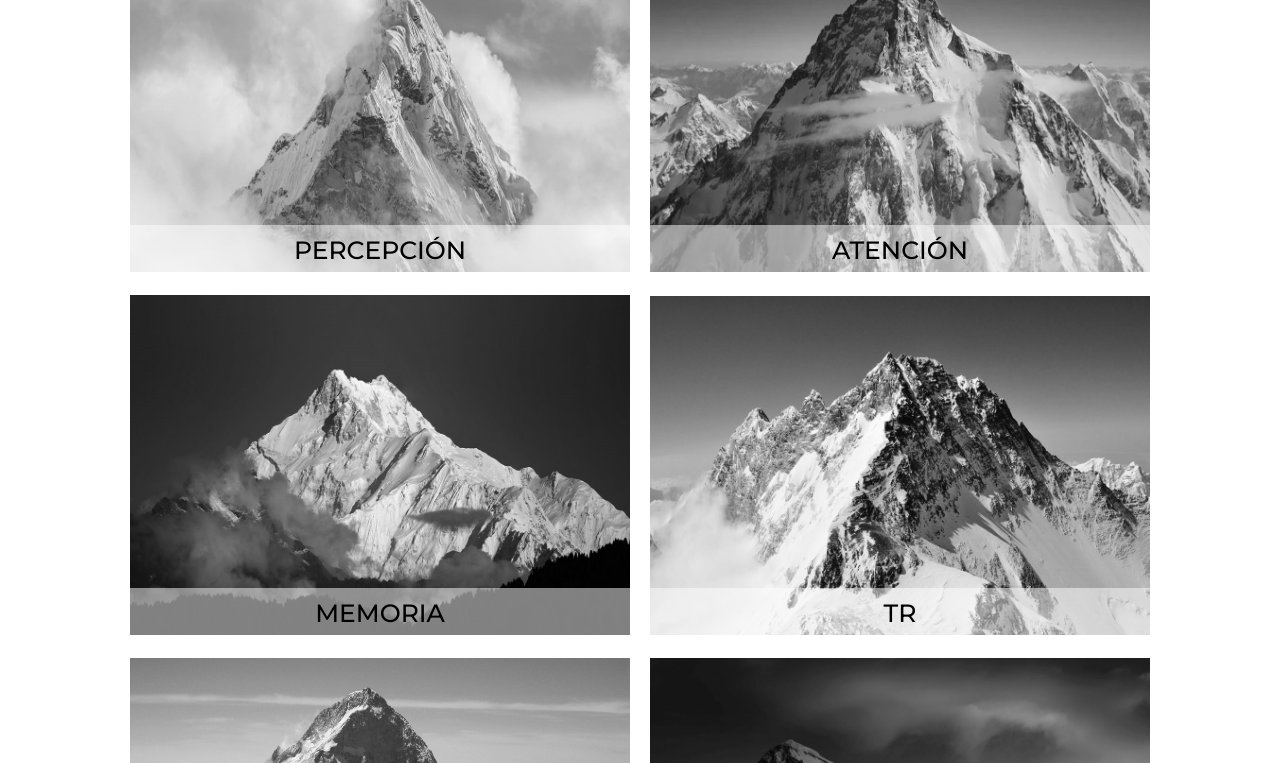
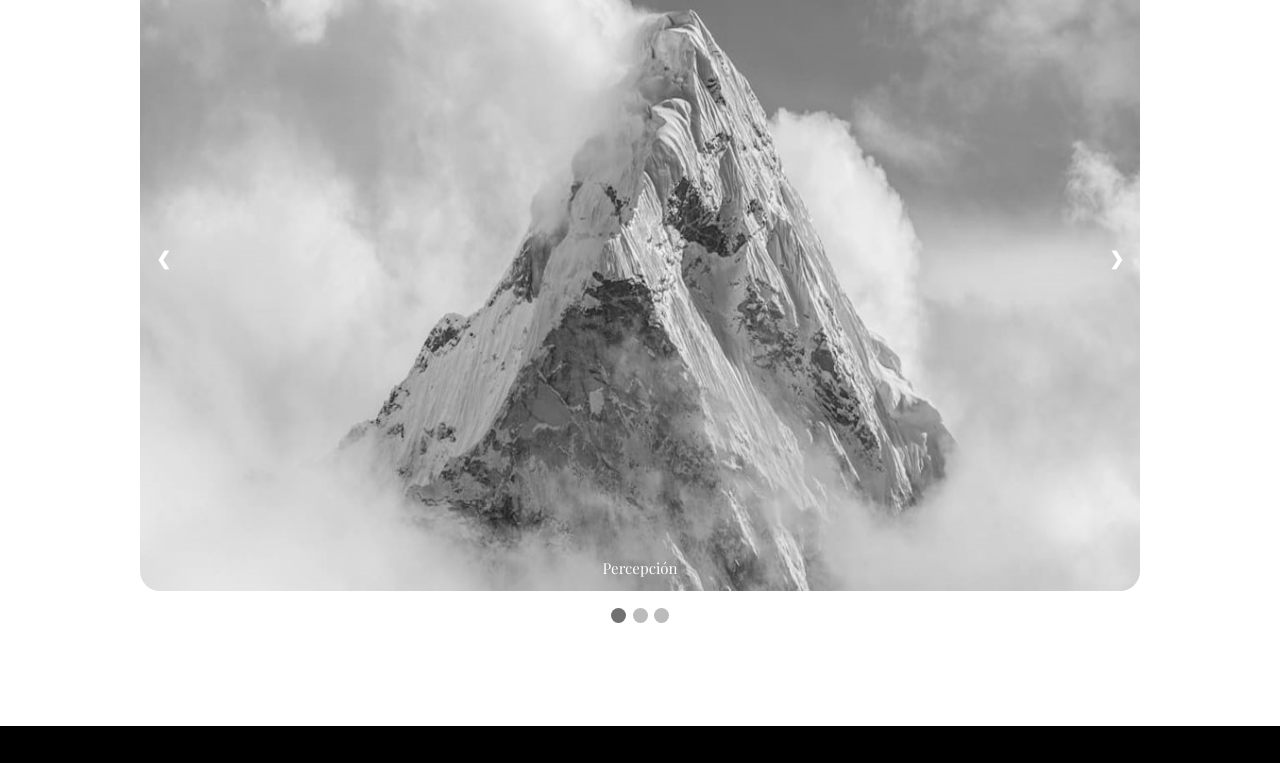
Before and after one commit to Bilal-LB/sherpmind, a plain HTML site: page index.html in a window 1280 px wide. Shown: the part 1647-2410 px from the top of the page. Drawn offline with nearby package versions, Linux system fonts and the light colour scheme; a web font is replaced by a local one.

Commit message:
Nuevo slider moderno y corrección de erratas

```diff
--- a/assets/css/global.css
+++ b/assets/css/global.css
@@ -240,8 +240,8 @@ nav a {
 
 
 
-/*SLIDER DE SECCIONES*/
 
+/*NUEVO SLIDER*/
 
 .secciones {
     width: 100%;
@@ -254,20 +254,6 @@ nav a {
     align-items: center;
     text-align: center;
 }
-
-/*slides*/
-
-
-.secciones-imagenes {
-    display: flex;
-    flex-wrap: wrap;
-    justify-content: center;
-    align-items: center;
-    gap:2rem;
-    margin: 10rem 0;
-    padding: 2rem 0;
-}
-
 
 .titulo-secciones {
     text-align: center;
@@ -291,80 +277,114 @@ nav a {
     line-height: 1.5;
     font-weight: 400;
     width: 50%;
+    padding-bottom: 10rem;
 }
 
-/* Contenedor de cada item */
-.seccion-item {
-    width: 500px;
-    text-align: center;
+* {box-sizing:border-box}
+
+    /* Slideshow container */
+.slideshow-container {
+    max-width: 100rem;
     position: relative;
-    overflow: hidden;
+    margin: auto;
 }
 
-/* Imagen */
-.seccion-item img.caratula {
-    width:100%;
-    height: auto;
+.slideshow-container img {
+  border-radius: 2rem; /* Ajusta el valor según el redondeo que desees */
+}
+
+    /* Hide the images by default */
+.mySlides {
+    display: none;
+}
+
+    /* Next & previous buttons */
+/* Estilos que comparten ambos botones */
+.prev, .next {
+    cursor: pointer;
+    position: absolute;
+    top: 50%;
+    width: auto;
+    margin-top: -2.2rem;
+    padding: 1.6rem;
+    color: white;
+    font-weight: bold;
+    font-size: 1.8rem;
+    transition: 0.6s ease;
+    user-select: none;
+}
+
+/* Regla específica para el botón izquierdo */
+.prev {
+  left: 0; /* Coloca el botón a la izquierda */
+  border-radius: 0 .3rem .3rem 0; /* Redondea las esquinas del lado derecho */
+}
+
+/* Regla específica para el botón derecho */
+.next {
+  right: 0; /* Coloca el botón a la derecha */
+  border-radius: .3rem 0 0 .3rem; /* Redondea las esquinas del lado izquierdo */
+}
+
+/* On hover, add a black background color with a little bit see-through */
+.prev:hover, .next:hover {
+background-color: rgba(0,0,0,0.8);
+}
+
+/* Caption text */
+.text {
+    color: var(--color-texto);
+    font-size: 1.5rem;
+    padding: .8rem 1.2rem;
+    position: absolute;
+    bottom: .8rem;
+    width: 100%;
+    text-align: center;
+}
+
+/* Number text (1/3 etc) */
+.numbertext {
+    color: var(--color-texto);
+    font-size: 1.2rem;
+    padding: .8rem 1.2rem;
+    position: absolute;
+    top: 0;
+}
+
+/* The dots/bullets/indicators */
+.dot {
+    cursor: pointer;
+    height: 1.5rem;
+    width: 1.5rem;
+    margin: 0 .2rem;
+    background-color: #bbb;
+    border-radius: 50%;
+    display: inline-block;
+    transition: background-color 0.6s ease;
+}
+
+.active, .dot:hover {
+    background-color: #717171;
+}
+
+/* Fading animation */
+.fade {
+    animation-name: fade;
+    animation-duration: 1.5s;
+}
+
+@keyframes fade {
+    from {opacity: .4}
+    to {opacity: 1}
 }
 
 
-/*Elementos del interior de la imagen*/
-
-
-.seccion-item h3 {
-    position: absolute; /* Posicionamiento absoluto sobre la imagen */
-    bottom: 0;
-    left: 50%;
-    transform: translateX(-50%); /* Centra el texto horizontalmente */
-    width: 100%;
-    color: black;
-    padding: 1rem 0;
-    margin: 0;
-    z-index: 2;
-    font-size: 2.5rem;
-    font-weight: 500;
-    text-transform: uppercase;
-    transition: bottom 0.3s ease; /* Transición suave para el efecto de subir */
-    font-family: "Montserrat", sans-serif;
-    background-color: rgba(255, 255, 255, 0.5);
-}
-
-
-.icono-enlace {
-    position: absolute;
-    top: 50%;
-    left: 50%;
-    transform: translate(-50%, -50%);
-    opacity: 0;
-    transition: opacity 0.3s ease;
-    z-index: 3;
-}
-
-.icono-enlace i {
-    font-size: 5rem;
-    color: black;
-    height: auto;
-    filter: invert(1); /* Si el icono es negro, lo hace blanco */
-}
-
-/* --- Efectos al pasar el cursor (hover) --- */
-.seccion-item:hover .caratula {
-    filter: brightness(0.5); /* Oscurece la imagen para que el icono y el título resalten */
-}
-
-.seccion-item:hover .icono-enlace {
-    opacity: 1;
-}
-
-.seccion-item:hover h3 {
-    color: var(--color-texto);
-    background-color: transparent;
-}
 
 
 /*FOOTER*/
 
 .contenedor-footer{
+    width: 100vw;
     height: 15rem;
     background: black;
     display: flex;
@@ -374,6 +394,7 @@ nav a {
     gap: 15rem;
     font-size: 1.5rem;
     padding: 0rem 4rem;
+    margin-top: 10rem;
 
 }
 
--- a/assets/js/global.js
+++ b/assets/js/global.js
@@ -0,0 +1,30 @@
+// LÓGICA DEL SLIDER
+
+let slideIndex = 1;
+showSlides(slideIndex);
+
+// Next/previous controls
+function plusSlides(n) {
+  showSlides(slideIndex += n);
+}
+
+// Thumbnail image controls
+function currentSlide(n) {
+  showSlides(slideIndex = n);
+}
+
+function showSlides(n) {
+    let i;
+    let slides = document.getElementsByClassName("mySlides");
+    let dots = document.getElementsByClassName("dot");
+    if (n > slides.length) {slideIndex = 1}
+    if (n < 1) {slideIndex = slides.length}
+    for (i = 0; i < slides.length; i++) {
+        slides[i].style.display = "none";
+    }
+    for (i = 0; i < dots.length; i++) {
+        dots[i].className = dots[i].className.replace(" active", "");
+    }
+    slides[slideIndex-1].style.display = "block";
+    dots[slideIndex-1].className += " active";
+}
--- a/index.html
+++ b/index.html
@@ -58,54 +58,58 @@
             cognitivas básicas y universales que
             están íntimamente ligadas a nuestro sustrato neurobiológico. Desarrollar estas capacidades es el primer paso para
             asumir retos más complejos y técnicos del desarrollo mental.</h3>
-        <div class="secciones-imagenes">
-            <div class="seccion-item">
-                <img class="caratula" src="assets/img/seccion-montana1.jpg" alt="">
-                <h3>PERCEPCIÓN</h3>
-                <a href="https://tuenlace.com" target="_blank" class="icono-enlace">
-                    <i class='bx bx-link-external'></i>
-                </a>
+
+        <div class="slideshow-container">
+
+        <!-- Full-width images with number and caption text -->
+            <div class="mySlides fade">
+                <div class="numbertext">1 / 6</div>
+                <img src="assets/img/seccion-montana1.jpg" style="width:100%">
+                <div class="text">Percepción</div>
             </div>
 
-            <div class="seccion-item">
-                <img class="caratula" src="assets/img/seccion-montana2.jpg" alt="">
-                <h3>ATENCIÓN</h3>
-                <a href="https://tuenlace.com" target="_blank" class="icono-enlace">
-                    <i class='bx bx-link-external'></i>
-                </a>
-            </div>
-            <div class="seccion-item">
-                <img class="caratula" src="assets/img/seccion-montana3.jpg" alt="">
-                <h3>MEMORIA</h3>
-                <a href="https://tuenlace.com" target="_blank" class="icono-enlace">
-                    <i class='bx bx-link-external'></i>
-                </a>
+            <div class="mySlides fade">
+                <div class="numbertext">2 / 6</div>
+                <img src="assets/img/seccion-montana2.jpg" style="width:100%">
+                <div class="text">Atención</div>
             </div>
 
-            <div class="seccion-item">
-                <img class="caratula" src="assets/img/seccion-montana4.jpg" alt="">
-                <h3>TR</h3>
-                <a href="https://tuenlace.com" target="_blank" class="icono-enlace">
-                    <i class='bx bx-link-external'></i>
-                </a>
-            </div>
-            <div class="seccion-item">
-                <img class="caratula" src="assets/img/seccion-montana5.jpg" alt="">
-                <h3>VPN</h3>
-                <a href="https://tuenlace.com" target="_blank" class="icono-enlace">
-                    <i class='bx bx-link-external'></i>
-                </a>
+            <div class="mySlides fade">
+                <div class="numbertext">3 / 6</div>
+                <img src="assets/img/seccion-montana3.jpg" style="width:100%">
+                <div class="text">Memoria</div>
             </div>
 
-            <div class="seccion-item">
-                <img class="caratula" src="assets/img/seccion-montana6.jpg" alt="">
-                <h3>COORDINACIÓN O-C-M</h3>
-                <a href="https://tuenlace.com" target="_blank" class="icono-enlace">
-                    <i class='bx bx-link-external'></i>
-                </a>
+            <div class="mySlides fade">
+                <div class="numbertext">4 / 6</div>
+                <img src="assets/img/seccion-montana4.jpg" style="width:100%">
+                <div class="text">Tiempo de Reacción</div>
             </div>
+
+            <div class="mySlides fade">
+                <div class="numbertext">5 / 6</div>
+                <img src="assets/img/seccion-montana5.jpg" style="width:100%">
+                <div class="text">Velocidad de procesamiento mental</div>
+            </div>
+
+            <div class="mySlides fade">
+                <div class="numbertext">6 / 6</div>
+                <img src="assets/img/seccion-montana6.jpg" style="width:100%">
+                <div class="text">Coordinación OCM</div>
+            </div>
+
+        <!-- Next and previous buttons -->
+            <a class="prev" onclick="plusSlides(-1)">&#10094;</a>
+            <a class="next" onclick="plusSlides(1)">&#10095;</a>
         </div>
-    </section>
+        <br>
+
+    <!-- The dots/circles -->
+        <div style="text-align:center">
+            <span class="dot" onclick="currentSlide(1)"></span>
+            <span class="dot" onclick="currentSlide(2)"></span>
+            <span class="dot" onclick="currentSlide(3)"></span>
+        </div>
 
     <!--FOOTER-->
 
@@ -115,7 +119,7 @@
             <i class='bx bxl-linkedin-square'></i>
         </a>
             <p class="texto-footer">Copyright &copy; <span class="datos-footer">SherpMind 2025</span></p>
-            <p class="texto-footer">Contacto:  <span class="datos-footer">shpermind@gmail.com</span></p>
+            <p class="texto-footer">Contacto:  <span class="datos-footer">sherpmind@gmail.com</span></p>
             <p class="texto-footer">Desarrollado por: <span class="datos-footer">Bilal Loauah</span></p>
         </div>
     </section>
```
Also changed, not shown: notas.txt.
